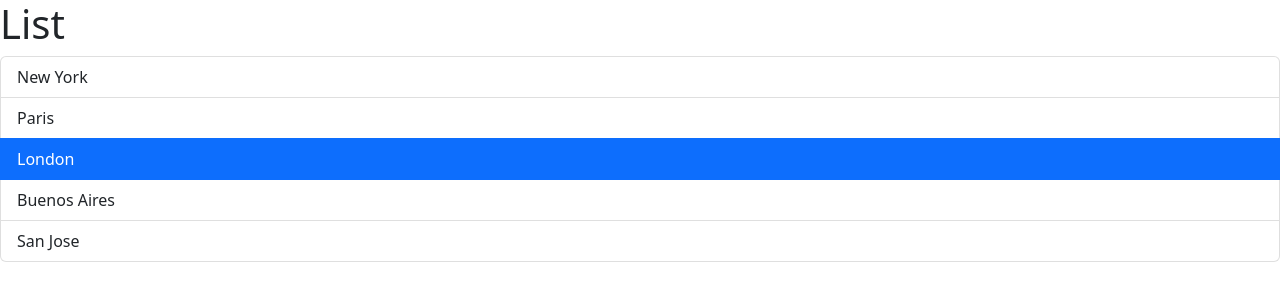
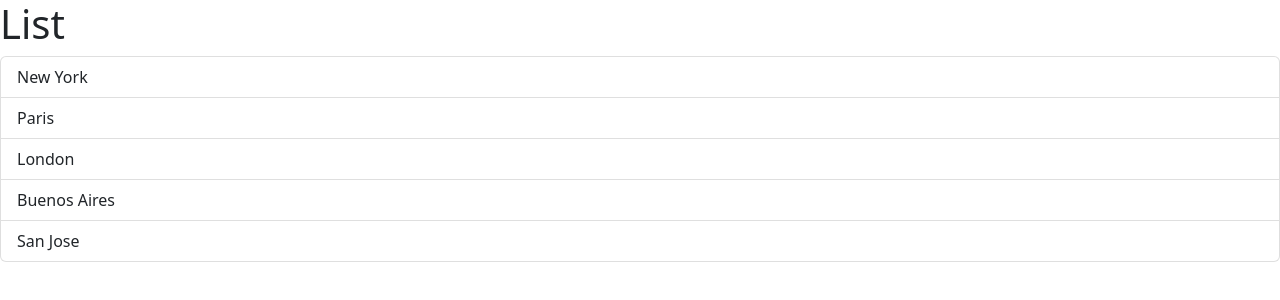
Before and after one commit to heyyfurqan/GoG, a React (Vite) app: page / in a window 1280 px wide. Shown: the top 300 px of the page. Built offline with nearby package versions, Linux system fonts and the light colour scheme.

Commit message:
Add state function for active state

```diff
--- a/src/components/ListGroup.tsx
+++ b/src/components/ListGroup.tsx
@@ -1,12 +1,10 @@
-import { Fragment } from "react";
-import { MouseEvent } from "react";
+import { Fragment, useState } from "react";
 
 function ListGroup() {
   let items = ["New York", "Paris", "London", "Buenos Aires", "San Jose"];
-  let selectedIndex = 2;
+  const [selectedIndex, setSelectedIndex] = useState(-1)
 
-  // Event handler function
-  const handleClick = (event: MouseEvent) => console.log(event);
+
   return(
 <>
     <h1>List</h1>
@@ -16,7 +14,7 @@ function ListGroup() {
         <li
         className = { selectedIndex === index ? "list-group-item active" : "list-group-item"}
         key={item}
-        onClick = {handleClick}
+        onClick = {() => {setSelectedIndex(index);}}
         >{item}</li>
 
       ))}
```
